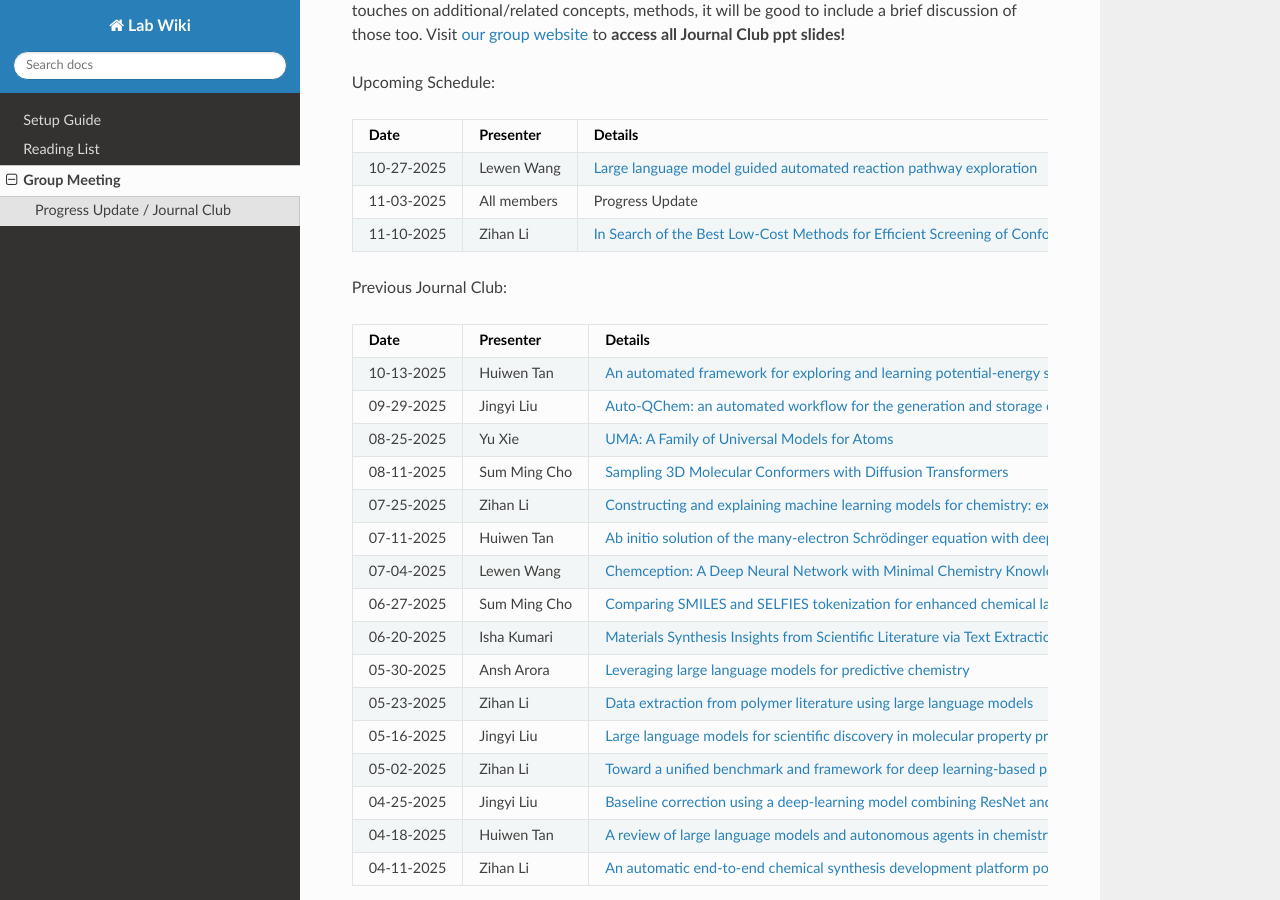
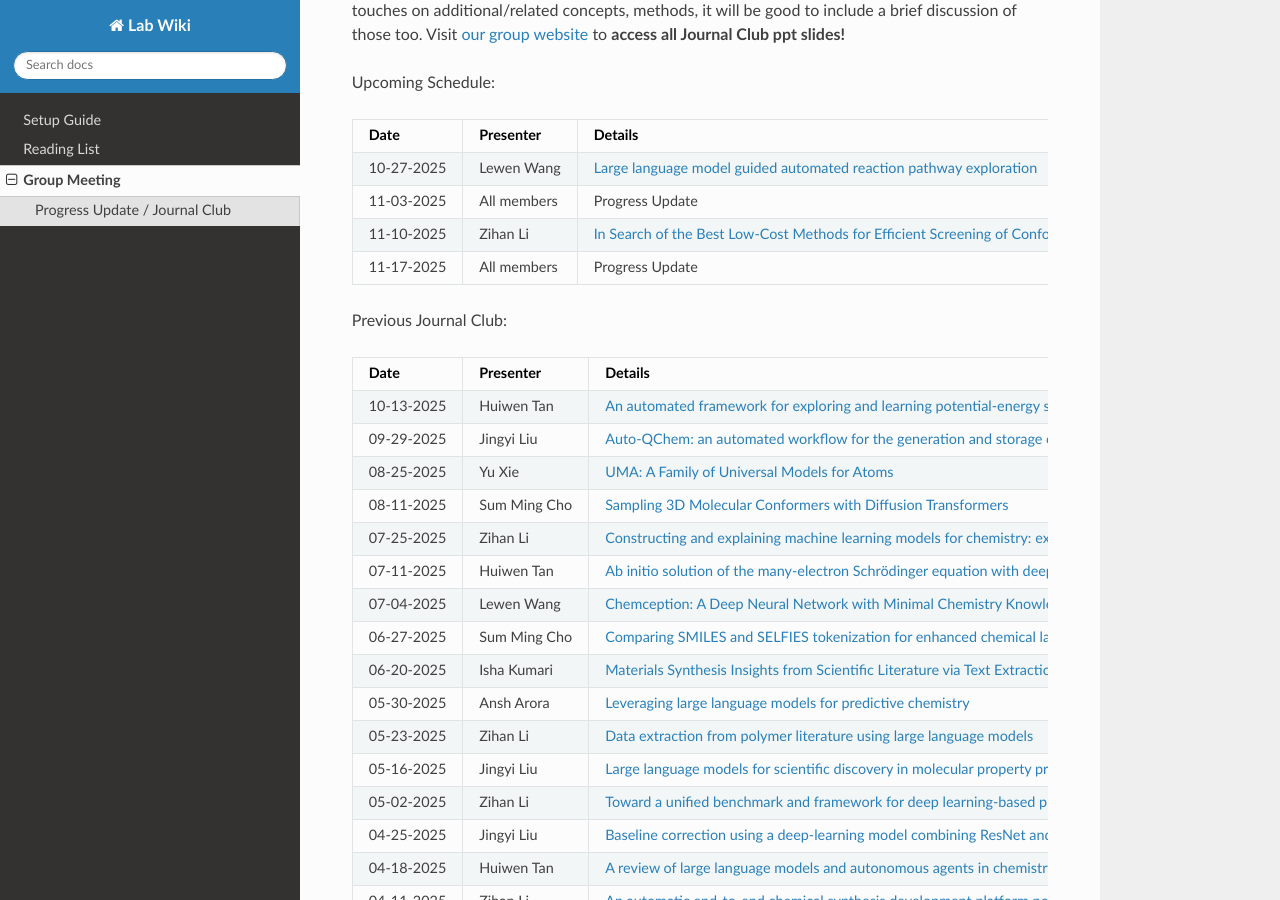
Before and after one commit to ZihanL1/Lab-Wiki, a Sphinx documentation site: the page built from docs/source/meeting.rst, in a window 1280 px wide and 900 px high, scrolled down 601 px. Built offline with Sphinx 7.4.7 and the Read the Docs theme 3.1.0, drawn with Linux system fonts in a browser that asks for light colours.

Commit message:
Update meeting.rst

```diff
--- a/docs/source/meeting.rst
+++ b/docs/source/meeting.rst
@@ -34,6 +34,9 @@ Upcoming Schedule:
    * - 11-10-2025
      - Zihan Li
      - `In Search of the Best Low-Cost Methods for Efficient Screening of Conformers <https://doi.org/10.1021/acs.jpca.4c01407>`_
+   * - 11-17-2025
+     - All members
+     - Progress Update
 
 Previous Journal Club:
 
```
